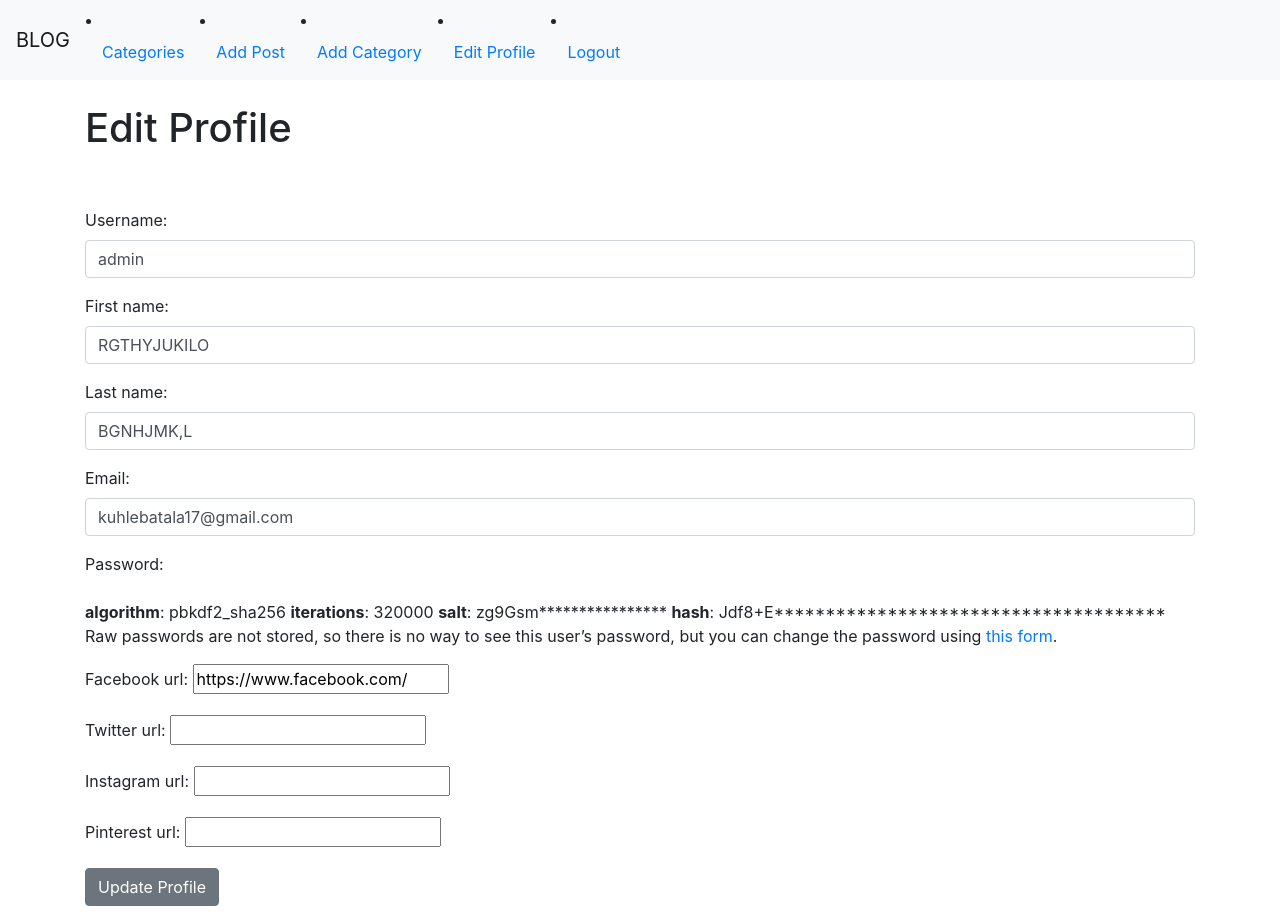
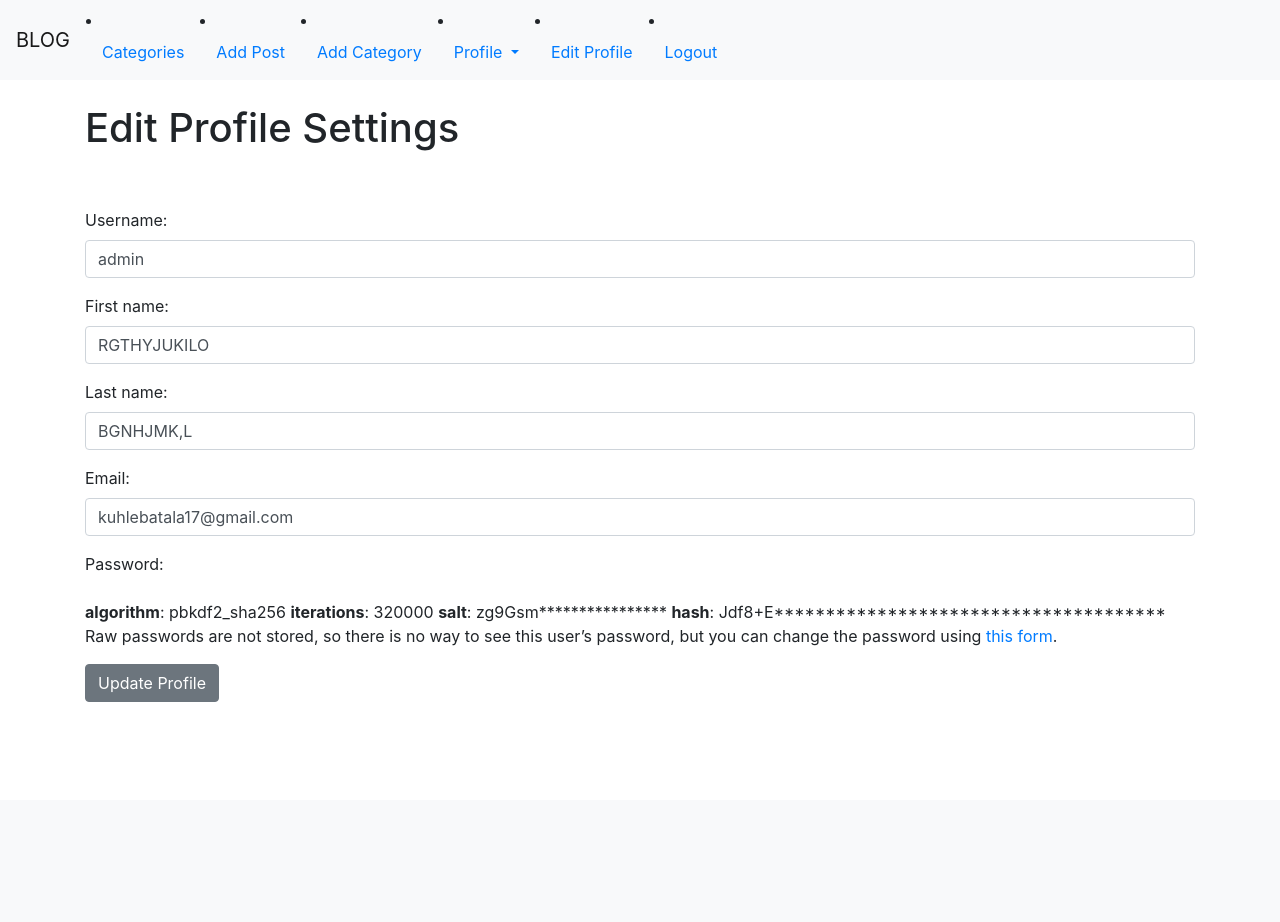
Before and after one commit to Sesethu97/Blogging, a Django app: page /users/edit_profile/ in a window 1280 px wide. After the commit the page ends 702 px from the top, so only its background shows below. Run offline with Django 4.2, Linux system fonts and the light colour scheme; a user stored in the database is signed in; some libraries are stand-ins or nearby versions.

Commit message:
edit profile

```diff
--- a/blog/startblog/models.py
+++ b/blog/startblog/models.py
@@ -60,6 +60,8 @@ class Post(models.Model):
     post_date = models.DateField(auto_now_add=True)
     category = models.CharField(max_length=255, default="uncategorized")
     snippet = models.CharField(max_length=255, default="Click Link To Read Blog Post")
+    # likes = models.IntegerField(default=0, blank=True)
+    # has_voted = models .BooleanField(default=False)
     # likes = models.ManyToManyField(User, null=True, blank=False, related_name="like_post")
     # dislikes = models.ManyToManyField(User, null=True, blank=False,  related_name="dislike_post")
 
--- a/blog/startblog/views.py
+++ b/blog/startblog/views.py
@@ -79,8 +79,8 @@ class PostPage(DetailView):
         category_menu = Category.objects.all()
         context = super(PostPage, self).get_context_data(*args, **kwargs)
         context["category_menu"] = category_menu
-        stuff = get_object_or_404(Post, id=self.kwargs["pk"])
-        stuffs = get_object_or_404(Post, id=self.kwargs["pk"])
+        # stuff = get_object_or_404(Post, id=self.kwargs["pk"])
+        # stuffs = get_object_or_404(Post, id=self.kwargs["pk"])
 
         # total_likes = stuff.total_likes()
         # liked = False
--- a/blog/templates/base.html
+++ b/blog/templates/base.html
@@ -58,6 +58,24 @@
         <li class="nav-item">
           <a class="nav-link" href="{% url 'blog:add_category' %}">Add Category</a>
         </li>
+        <li class="nav-item dropdown">
+          <a class="nav-link dropdown-toggle" href="#" id="navbarDropdown" role="button" data-toggle="dropdown" aria-haspopup="true" aria-expanded="false">
+            Profile
+          </a>
+          {% if user.id %}
+          <div class="dropdown-menu" aria-labelledby="navbarDropdown">
+            <a class="dropdown-item" target="_blank" href="{% url 'users:edit_profile' %}">Edit Setting</a>
+            <a class="dropdown-item" target="_blank" href="{% url 'users:edit_profile_info' user.id %}">Edit Profile Page</a>
+
+            <a class="dropdown-item" target="_blank" href="{% url 'users:show_profile' user.id %}">Show Profile Page</a>
+          {% else %}
+            <a class="dropdown-item" target="_blank" href="#">Create Profile Pageq2</a>
+
+          {% endif %}
+
+
+          </div>
+        </li>
         <li class="nav-item">
           <a class="nav-link" href="{% url 'users:edit_profile' %}">Edit Profile</a>
         </li>
--- a/blog/templates/blog/category_post.html
+++ b/blog/templates/blog/category_post.html
@@ -7,7 +7,7 @@
     <ul>
         {% for post in category_post %}
         <li><a href="{% url 'blog:post_details' pk=post.pk %}">
-                {{ post.title }}</a> -{{post.category}} - {{ post.author }} - {{ post.post_date}}
+                {{ post.title }}</a> -{{ post.category }} - {{ post.author }} - {{ post.post_date}}
             <small>
                 {% if user.is_authenticated %}
 
--- a/blog/templates/registration/edit_profile.html
+++ b/blog/templates/registration/edit_profile.html
@@ -1,9 +1,9 @@
 {% extends 'base.html' %}
-{% block title %}Edit Profile{% endblock %}
+{% block title %}Edit Profile Settings{% endblock %}
 
 {% block content %}
 
-<h1>Edit Profile</h1>
+<h1>Edit Profile Settings</h1>
 <br/><br/>
 {{ user.profile.bio }}
 
--- a/blog/templates/registration/user_profile.html
+++ b/blog/templates/registration/user_profile.html
@@ -13,7 +13,7 @@
     <div class="row no-gutters">
         <div class="col-md-2">
         {% if page_user.profile_picture %}
-            <img" src="{{ page_user.profile_picture.url}}" class="card-img" width="100%" height="100%" />
+            <img" src="{{ page_user.profile_picture.url }}" class="card-img" width="100%" height="100%" />
 
         {% else %}
         <img" src="{% static 'startblog/images/download.png' %}" class="card-img" width="100%" height="100%" />
@@ -25,10 +25,10 @@
                 <h5 class="card-title"> {{ post.author.name}}</h5>
                 <p class="small text-muted">
                     <a href="{% url 'users:show_profile' page_user.id %}">Profile page</a>
-                    <!-- {% if page_user.website_url%}
+                    {% if page_user.website_url%}
                         <a href="page_user.website_url">Website | </a>
 
-                    {% endif %} -->
+                    {% endif %}
                     {% if page_user.facebook_url%}
 
                         <a target="_blank"  href="page_user.facebook_url">Facebook | </a>
--- a/blog/users/forms.py
+++ b/blog/users/forms.py
@@ -70,10 +70,10 @@ class EditProfileForm(UserChangeForm):
             "last_name",
             "email",
             "password",
-            "facebook_url",
-            "twitter_url",
-            "instagram_url",
-            "pinterest_url",
+            # "facebook_url",
+            # "twitter_url",
+            # "instagram_url",
+            # "pinterest_url",
 
         ]
 
--- a/blog/users/urls.py
+++ b/blog/users/urls.py
@@ -1,7 +1,7 @@
 from atexit import register
 from re import template
 from django.urls import path, include
-from .views import UserRegisteration, UserEdit, PasswordChangeView, ShowProfilePageView
+from .views import UserRegisteration, UserEdit, PasswordChangeView, ShowProfilePageView, EditProfilePage
 from django.contrib.auth import views as auth_views
 from . import views
 app_name = "users"
@@ -14,4 +14,6 @@ urlpatterns = [
     path("password/", PasswordChangeView.as_view(template_name="registration/change_pwd.html")),
     path("password_success/", views.password_success, name="password_success"),
     path("<int:pk>/profile/", ShowProfilePageView.as_view(), name="show_profile"),
+    path("<int:pk>/edit_profile/", EditProfilePage.as_view(), name="edit_profile_info"),
+
 ]
--- a/blog/users/views.py
+++ b/blog/users/views.py
@@ -1,10 +1,23 @@
 from django.shortcuts import render, get_object_or_404
 from django.views import generic
-from django.views.generic import DetailView
+from django.views.generic import DetailView, CreateView
 from django.urls import reverse_lazy
 from django.contrib.auth.views import PasswordChangeView
 from .forms import SignupForm, EditProfileForm, PasswordChangedForm
 from startblog.models import User
+
+
+class CreateNewProfileView(CreateView):
+    model = User
+    template_name = "registerations/create_profile.html"
+
+
+class EditProfilePage(generic.UpdateView):
+    model = User
+    template_name = "registration/edit_profile_info.html"
+    fields = ["bio", "profile_picture", "website_url", "facebook_url", "twitter_url", "instagram_url", "pinterest_url" ]
+    success_url = reverse_lazy("blog:home")
+
 
 
 class ShowProfilePageView(DetailView):
```
Also changed, not shown: blog/templates/blog/home.html (+4 -4 lines), blog/templates/registration/edit_profile_info.html (added, +25 -0 lines), blog/db.sqlite3, blog/startblog/migrations/0001_initial.py.
